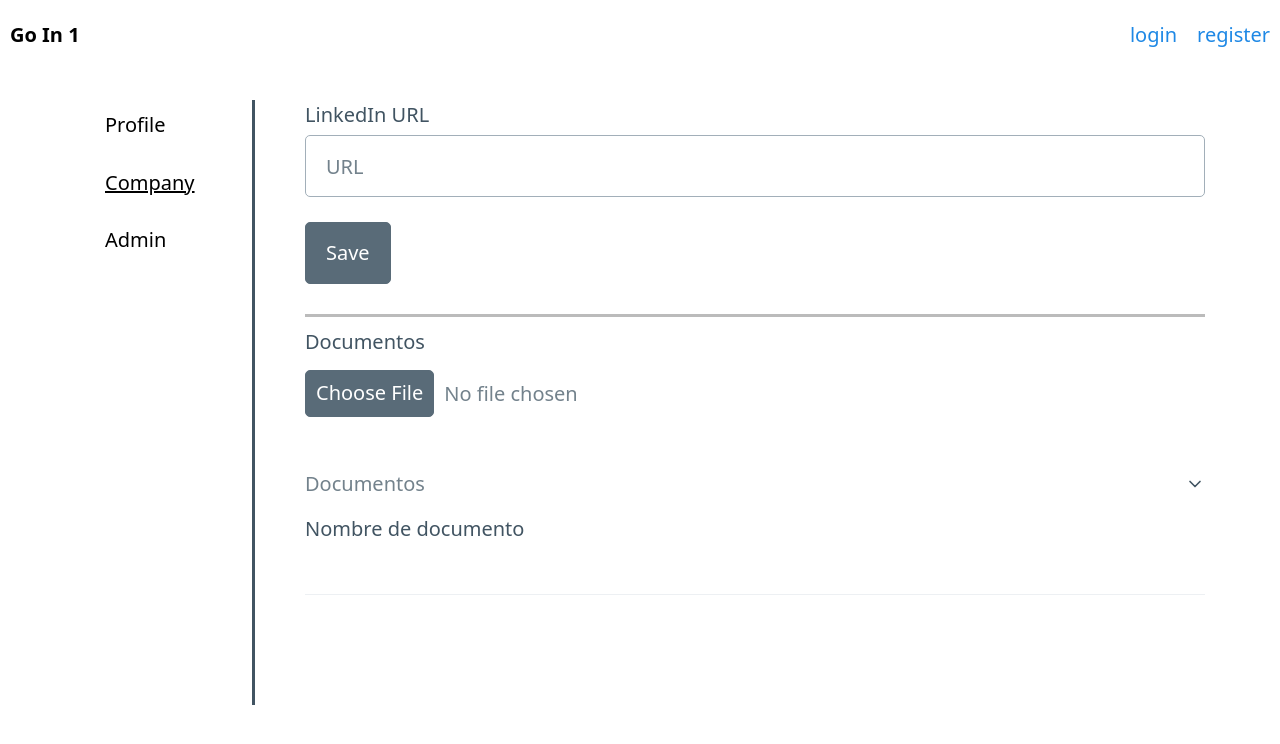
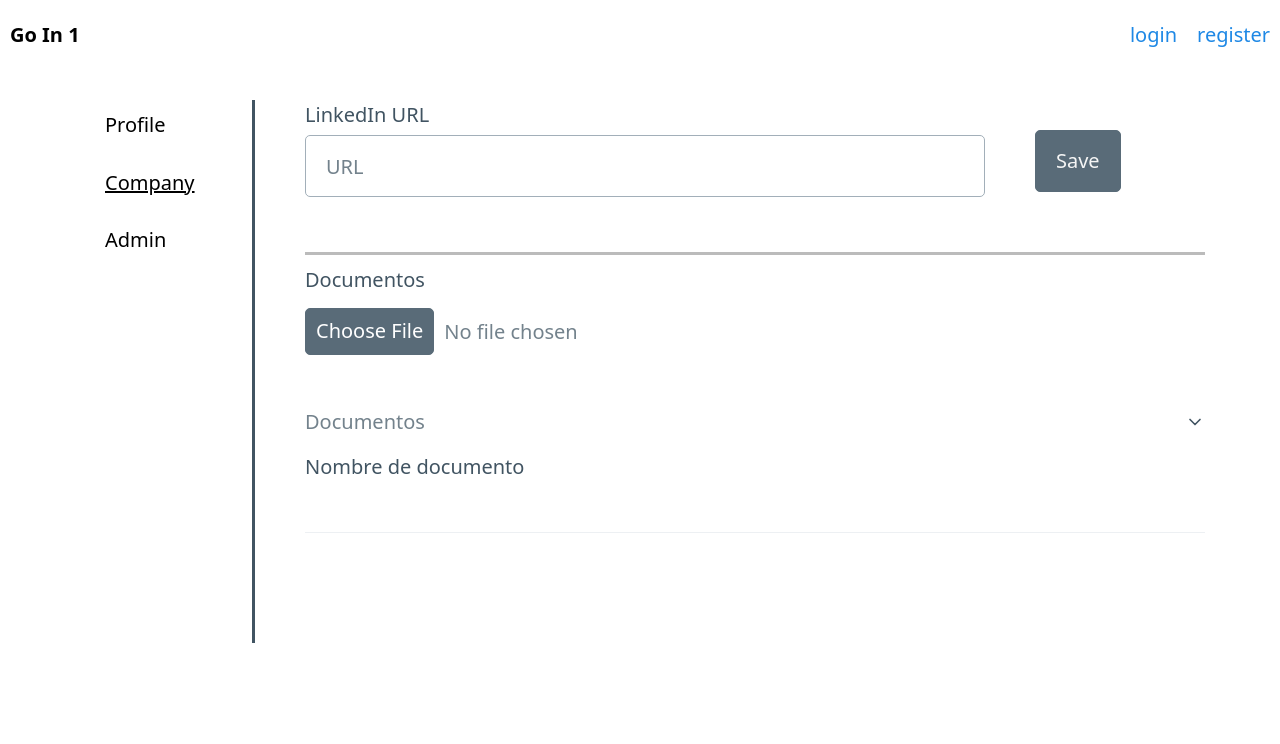
Before and after one commit to Natcel0711/goin1, a SvelteKit app: page /settings/company in a window 1280 px wide. Shown: the top 744 px of the page. Built offline with nearby package versions, Linux system fonts and the light colour scheme; no server answers.

Commit message:
working on settings

```diff
--- a/src/lib/components/Nav.svelte
+++ b/src/lib/components/Nav.svelte
@@ -19,7 +19,7 @@
               </ul>
             </details>
           </li>
-          <li><a role="button" class="contrast" type="submit">Logout</a></li>
+          <li><button class="contrast" type="submit">Logout</button></li>
           {/if}
         </ul>
       </nav>
@@ -32,4 +32,7 @@
   summary{
     color: black;
   }
+  .contrast{
+    background-color: dimgray;
+  }
 </style>
--- a/src/lib/models/user.ts
+++ b/src/lib/models/user.ts
@@ -34,6 +34,7 @@ export const createSession = async (user:User):Promise<string> => {
 export const getAllUserTest = async () => {
     //buscar en api
     let users = await fetch('http://localhost:8080/users/').then(x => x.json()) as Array<User>
+    return users
 }
 
 export const RegisterUser = async(user:User) => {
--- /dev/null
+++ b/src/routes/settings/+layout.server.ts
@@ -0,0 +1,9 @@
+
+import type { LayoutServerLoad } from './$types';
+
+export const load = (async ({locals}) => {
+    if(locals.user)
+        return {
+            user: locals.user
+        }
+}) satisfies LayoutServerLoad;
--- a/src/routes/settings/company/+page.svelte
+++ b/src/routes/settings/company/+page.svelte
@@ -1,28 +1,54 @@
 <script lang="ts">
 </script>
+
 <form>
-    <div>
+	<div class="gridi">
+		<div class="asido">
 			<label for="linkedinurl">
 				LinkedIn URL
 				<input type="text" id="linkedinurl" name="linkedinurl" placeholder="URL" />
 			</label>
 		</div>
+		<div class="seccionado">
 			<a href="#" role="button" class="secondary">Save</a>
+		</div>
+	</div>
 </form>
-<hr class="solid">
+<hr class="solid" />
 <form action="">
-    <label for="file">Documentos
-        <input type="file" id="file" name="file">
+	<label for="file"
+		>Documentos
+		<input type="file" id="file" name="file" />
 	</label>
 </form>
 <form action="">
 	<details open>
 		<summary>Documentos</summary>
-        <p>Nombre de documento </p>
+		<p>Nombre de documento</p>
 	</details>
 </form>
+
 <style>
-    hr.solid{
+	hr.solid {
 		border-top: 3px solid #bbb;
 	}
+	a {
+		color: whitesmoke;
+	}
+	.gridi {
+		display: grid;
+		grid-template-columns: 4fr 1fr;
+		grid-template-rows: 1fr;
+		grid-column-gap: 50px;
+		grid-row-gap: 0px;
+	}
+
+	.asido {
+		grid-area: 1 / 1 / 2 / 2;
+	}
+	.seccionado {
+		grid-area: 1 / 2 / 2 / 3;
+		display: flex;
+		align-items: center;
+	}
 </style>
```
Also changed, not shown: src/routes/settings/profile/+page.svelte (+5 -2 lines). Lines whose indentation alone changed are shown as unchanged.
